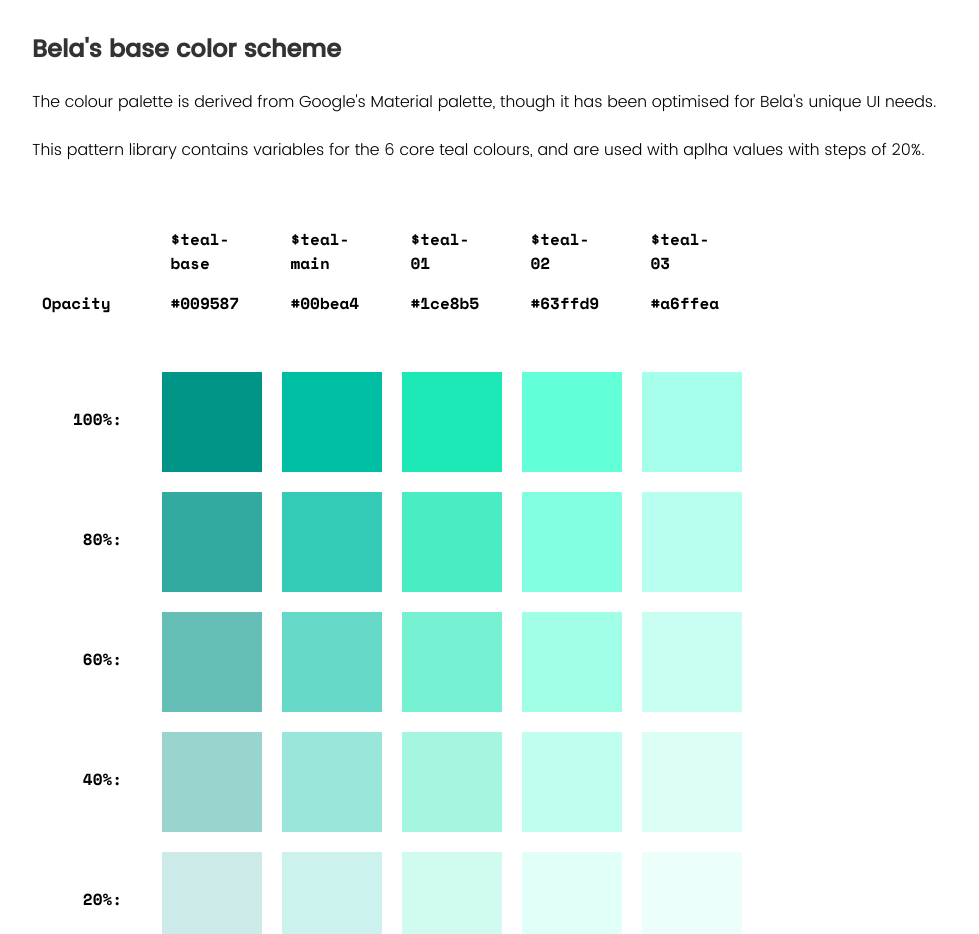
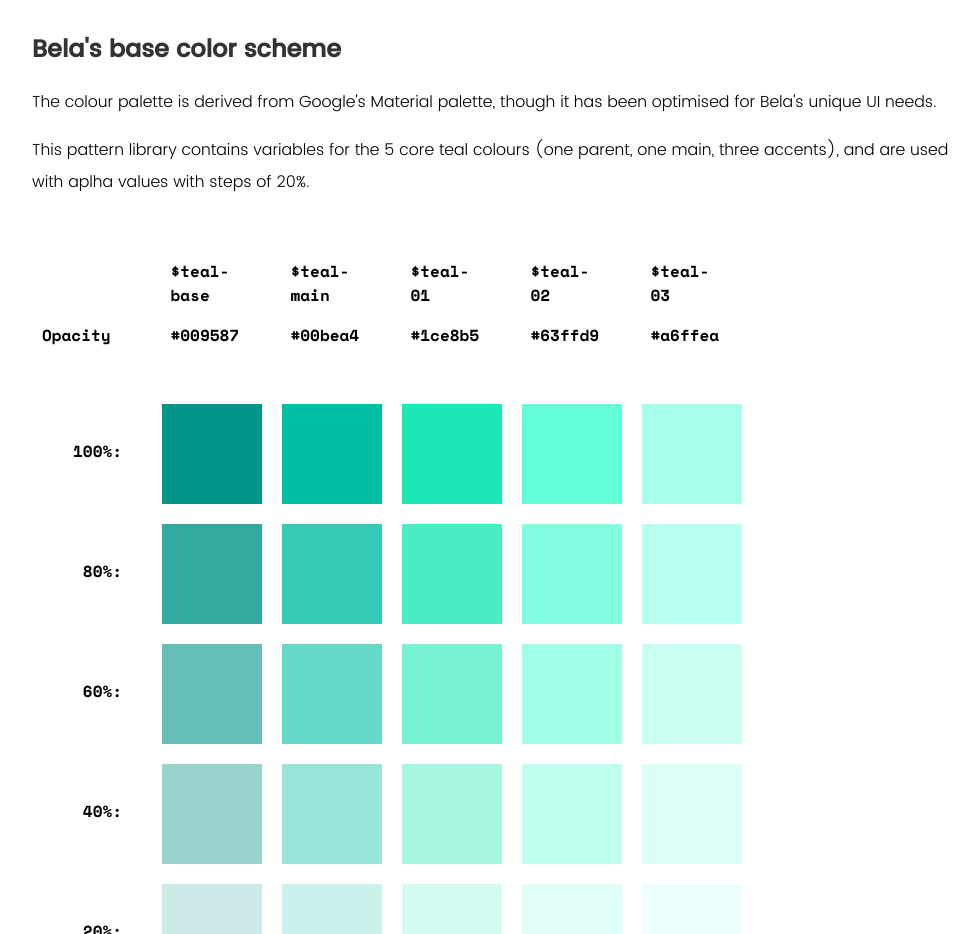
Before and after one commit to mat-intersections/bela_sample, a plain HTML site: page index.html in a window 1280 px wide. Shown: the part 2400-3334 px from the top of the page, without its empty margins (288-1267 px from the left). Drawn offline with Linux system fonts and the light colour scheme.

Commit message:
Edited colour text.

```diff
--- a/index.html
+++ b/index.html
@@ -114,7 +114,7 @@
 			<h2>Bela's base color scheme<span id="base-color" class="sub-positioner"></span></h2>
 				<p>The colour palette is derived from Google's Material palette, though it has been optimised for Bela's unique UI needs.</p>
 
-				<p>This pattern library contains variables for the 6 core teal colours, and are used with aplha values with steps of 20%.</p>
+				<p>This pattern library contains variables for the 5 core teal colours (one parent, one main, three accents), and are used with aplha values with steps of 20%.</p>
 			<table class="color-table">
 				<tr>
 					<td style="margin-left: -10px"><p>Opacity</p></td>
```
